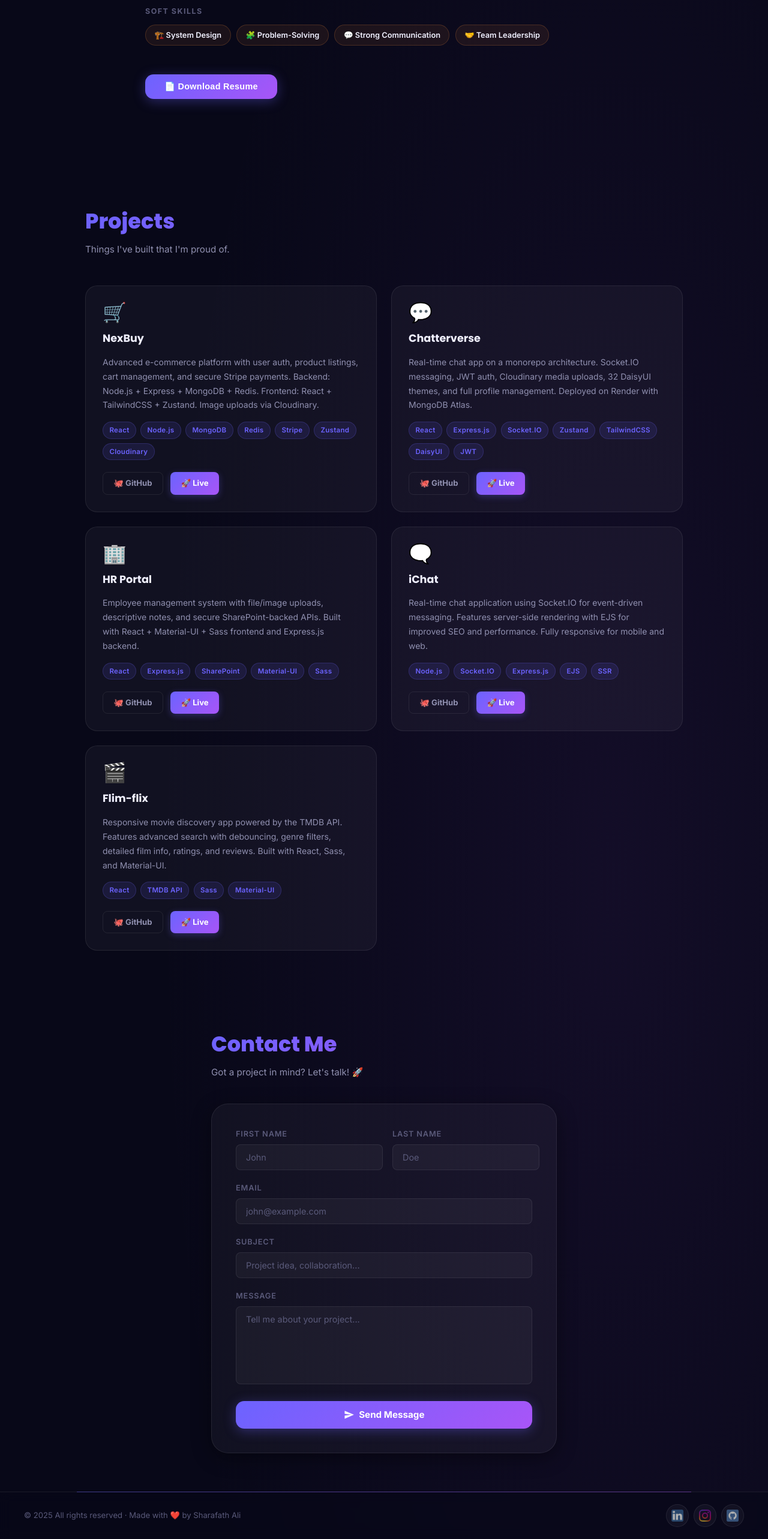
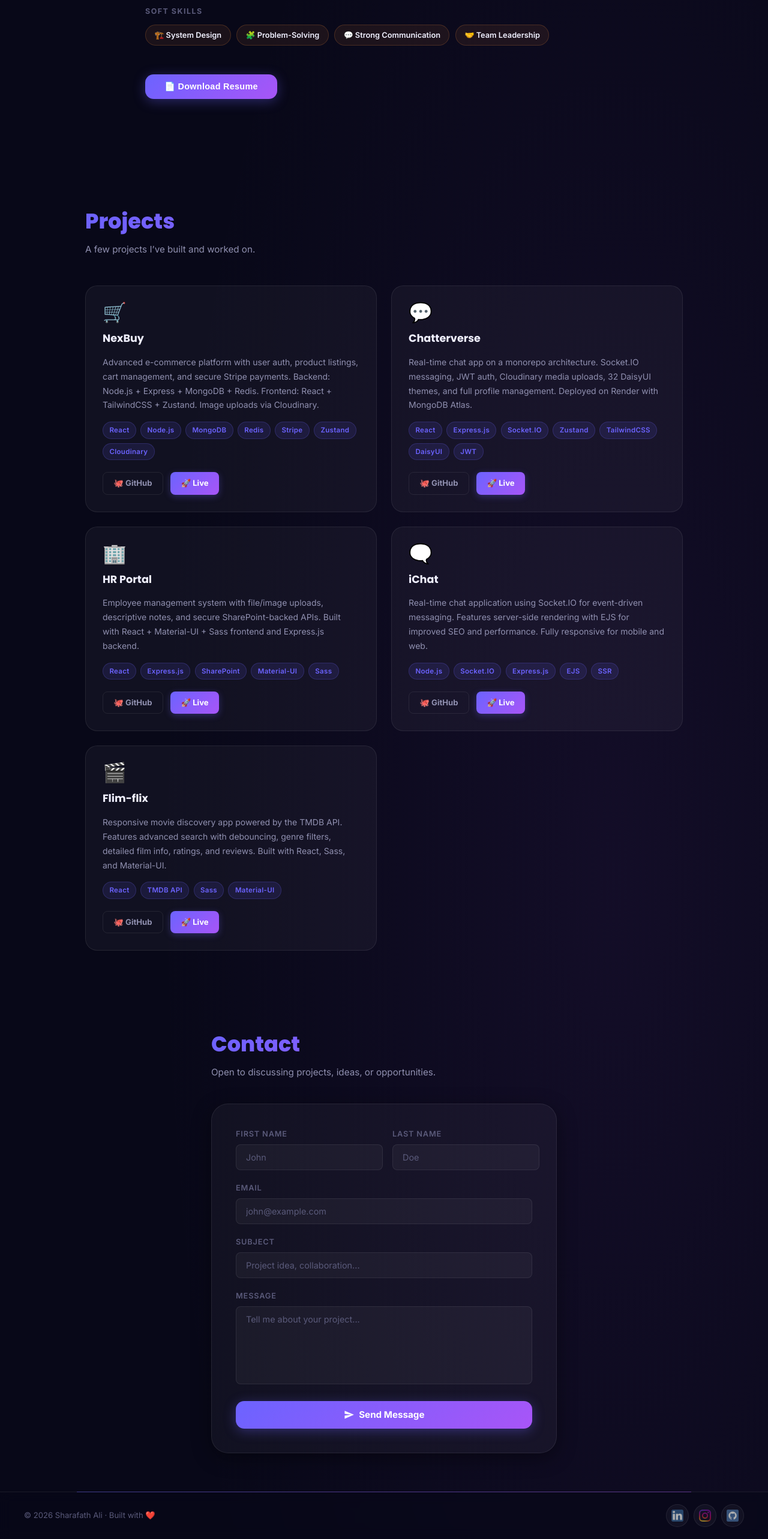
Before and after one commit to sharafath-ali/Personal-website, a React (Vite) app: page / in a window 1280 px wide. Shown: the part 2963-5529 px from the top of the page at 60% size. Built offline with nearby package versions, Linux system fonts and the light colour scheme; a web font is replaced by a local one.

Commit message:
feat: add ProjectCards, ContactForm, and Footer components to personal website

```diff
--- a/src/components/ContactForm.jsx
+++ b/src/components/ContactForm.jsx
@@ -59,8 +59,8 @@ const ContactForm = () => {
         viewport={{ once: true, amount: 0.3 }}
         transition={{ duration: 0.5 }}
       >
-        <h2>Contact Me</h2>
-        <p className="contact-subtitle">Got a project in mind? Let's talk! 🚀</p>
+        <h2>Contact</h2>
+        <p className="contact-subtitle">Open to discussing projects, ideas, or opportunities.</p>
       </motion.div>
 
       <motion.form
--- a/src/components/Footer.jsx
+++ b/src/components/Footer.jsx
@@ -11,7 +11,7 @@ function Footer() {
   return (
     <footer className="footer">
       <div className="footer-left">
-        <p>© 2025 All rights reserved · Made with ❤️ by Sharafath Ali</p>
+        <p>© 2026 Sharafath Ali · Built with ❤️</p>
       </div>
       <div className="footer-right">
         <a
--- a/src/components/ProjectCards.jsx
+++ b/src/components/ProjectCards.jsx
@@ -60,7 +60,7 @@ function ProjectCards() {
         transition={{ duration: 0.5 }}
       >
         <h2>Projects</h2>
-        <p className="projects-subtitle">Things I've built that I'm proud of.</p>
+        <p className="projects-subtitle">A few projects I’ve built and worked on.</p>
       </motion.div>
 
       <div className="project-cards">
```
